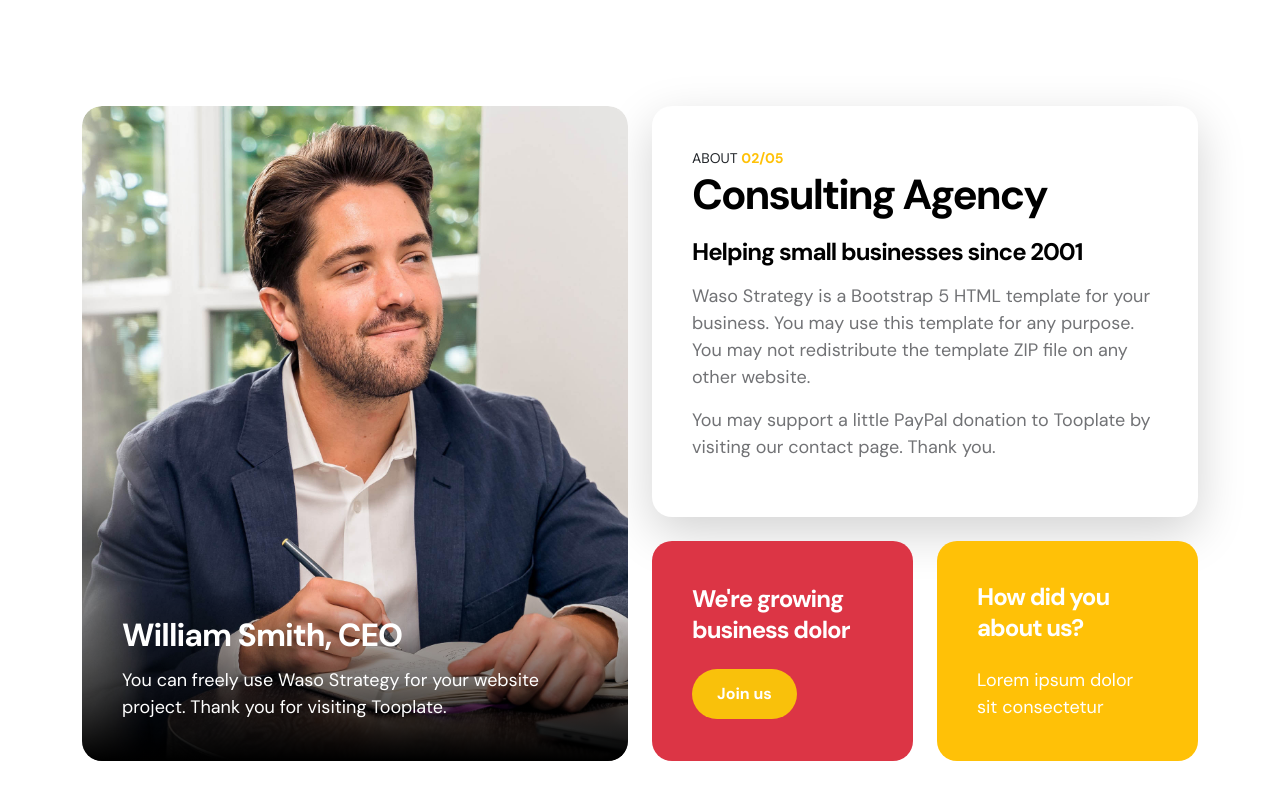
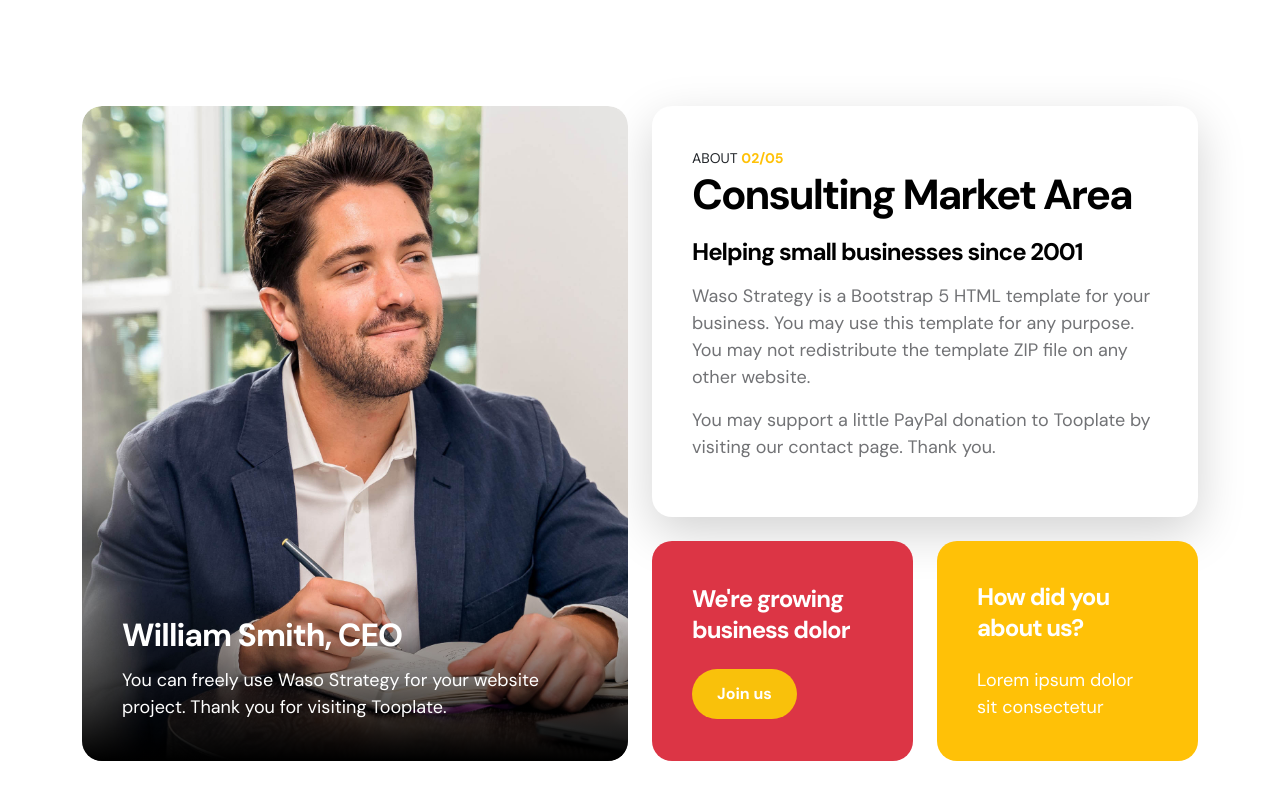
Before and after one commit to vishal-nerkar2004/waso_project, a plain HTML site: page index.html in a window 1280 px wide. Shown: the part 809-1609 px from the top of the page. Drawn offline with Linux system fonts and the light colour scheme.

Commit message:
chnaging consulting to other

```diff
--- a/index.html
+++ b/index.html
@@ -201,7 +201,7 @@ Free Bootstrap 5 HTML Template
                                 <div class="about-info">
                                     <small class="small-title">About <strong class="text-warning">02/05</strong></small>
 
-                                    <h2 class="mb-3">Consulting Agency</h2>
+                                    <h2 class="mb-3">Consulting Market Area</h2>
 
                                     <h5 class="mb-3">Helping small businesses since 2001</h5>
 
```
